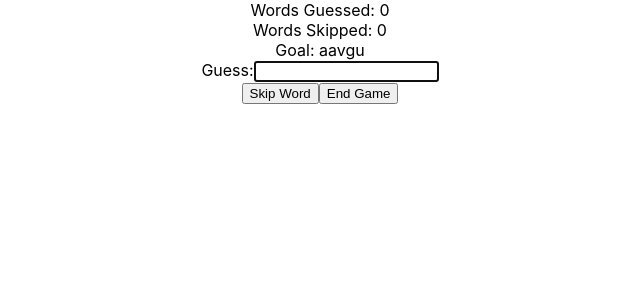
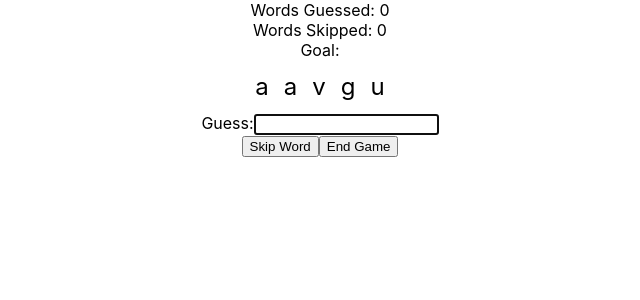
Before and after one commit to JavaGalaxy/react-word-scramble, a React (Create React App) app: page / in a window 1280 px wide. Both pictures are taken after a click on the button "Begin new game". Shown: the top 300 px of the page, without its empty margins (320-960 px from the left). Built offline with nearby package versions, Linux system fonts and the light colour scheme; no server answers.

Commit message:
get highlighted indices and update the scrambled letters font

```diff
--- a/src/App.css
+++ b/src/App.css
@@ -2,37 +2,22 @@
   text-align: center;
 }
 
-.App-logo {
-  height: 40vmin;
-  pointer-events: none;
+.scrambled-word {
+  display: flex;
+  justify-content: center;
+  gap: 5px;
+  margin: 10px 0;
+  font-size: 1.5rem;
 }
 
-@media (prefers-reduced-motion: no-preference) {
-  .App-logo {
-    animation: App-logo-spin infinite 20s linear;
-  }
+.letter {
+  display: inline-block;
+  padding: 2px 5px;
 }
 
-.App-header {
-  background-color: #282c34;
-  min-height: 100vh;
-  display: flex;
-  flex-direction: column;
-  align-items: center;
-  justify-content: center;
-  font-size: calc(10px + 2vmin);
-  color: white;
+.letter-highlighted {
+  display: inline-block;
+  padding: 2px 5px;
+  color: gold;
+  font-weight: bold;
 }
-
-.App-link {
-  color: #61dafb;
-}
-
-@keyframes App-logo-spin {
-  from {
-    transform: rotate(0deg);
-  }
-  to {
-    transform: rotate(360deg);
-  }
-}
--- a/src/App.tsx
+++ b/src/App.tsx
@@ -3,6 +3,7 @@ import "./App.css";
 import useAppState from "./hooks/useAppState";
 import { GameResultsList } from "./components/GameResultsList";
 import { useLoadData } from "./hooks/useLoadData";
+import { getHighlightedIndices } from "./util/getMatchingLetters";
 
 function App() {
   const [state, dispatch] = useAppState();
@@ -27,11 +28,32 @@ function App() {
     }
 
     case "in-game": {
+      const highlightedIndices = getHighlightedIndices(
+        state.scrambledGoal,
+        state.guess,
+      );
+
+      const scrambledWordDisplay = (
+        <div className="scrambled-word">
+          {state.scrambledGoal.split("").map((letter, index) => {
+            const isHighlighted = highlightedIndices.has(index);
+            return (
+              <span
+                key={index}
+                className={isHighlighted ? "letter-highlighted" : "letter"}
+              >
+                {letter}
+              </span>
+            );
+          })}
+        </div>
+      );
+
       content = (
         <>
           <div>Words Guessed: {state.wordsGuessed}</div>
           <div>Words Skipped: {state.wordsSkipped}</div>
-          <div>Goal: {state.scrambledGoal}</div>
+          <div>Goal: {scrambledWordDisplay}</div>
           <div>
             <label>
               Guess:
--- a/src/util/getMatchingLetters.ts
+++ b/src/util/getMatchingLetters.ts
@@ -1,20 +1,23 @@
-export const getMatchingLetters = (
+export const getHighlightedIndices = (
   scrambledWord: string,
   guess: string,
-): string[] => {
-  const highlightedLetters: string[] = [];
-  const map = new Map<string, number>();
+): Set<number> => {
+  const highlightedIndices = new Set<number>();
+  const guessLetterCounts = new Map<string, number>();
 
-  for (const letter of scrambledWord) {
-    map.set(letter, (map.get(letter) ?? 0) + 1);
+  for (const letter of guess) {
+    guessLetterCounts.set(letter, (guessLetterCounts.get(letter) ?? 0) + 1);
   }
 
-  for (const letter of guess) {
-    if(map.has(letter)) {
-        highlightedLetters.push(letter)
-        map.set(letter, map.get(letter) ?? - 1);
+  for (let i = 0; i < scrambledWord.length; i++) {
+    const letter = scrambledWord[i];
+    const count = guessLetterCounts.get(letter) ?? 0;
+
+    if (count > 0) {
+      highlightedIndices.add(i);
+      guessLetterCounts.set(letter, count - 1);
     }
   }
 
-  return highlightedLetters;
+  return highlightedIndices;
 };
```
